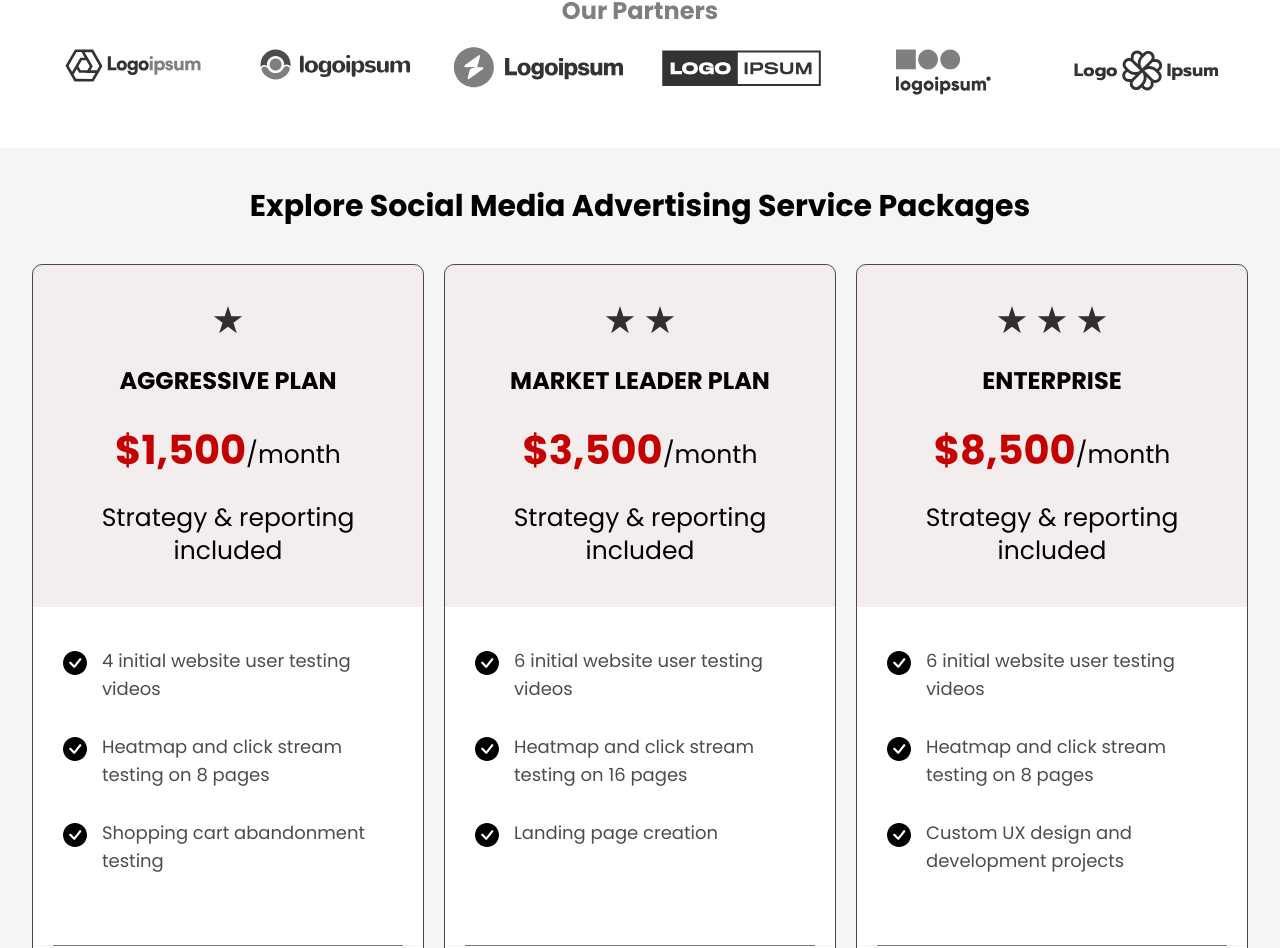
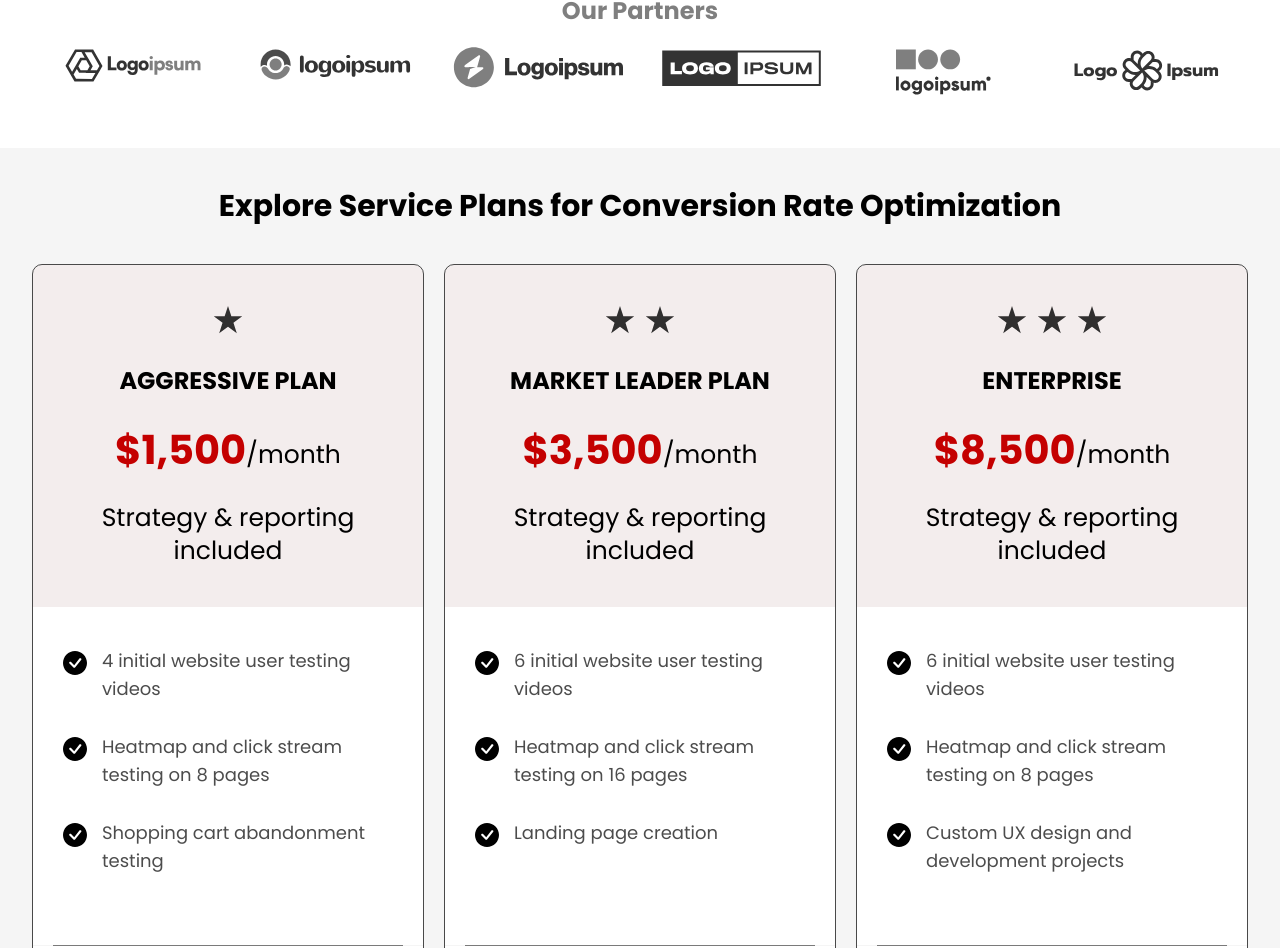
Before and after one commit to Musclednazmul123/muscled-landing-pages, a Next.js app: page /views/cro-services in a window 1280 px wide. Shown: the part 871-1819 px from the top of the page. Built offline with nearby package versions, Linux system fonts and the light colour scheme.

Commit message:
fixed wrong title

```diff
--- a/components/CROServices/PricingPlanSection.tsx
+++ b/components/CROServices/PricingPlanSection.tsx
@@ -7,7 +7,7 @@ const PricingPlanSection: NextPage = () => {
   return (
     <Section>
       <h2 className="text-center py-10 text-3xl">
-        Explore Social Media Advertising Service Packages
+        Explore Service Plans for Conversion Rate Optimization
       </h2>
       <div className="grid grid-cols-3 gap-5">
         <PricingCard
@@ -23,7 +23,7 @@ const PricingPlanSection: NextPage = () => {
           ]}
           starCount={1}
         />
-         <PricingCard
+        <PricingCard
           title="MARKET LEADER PLAN"
           duration="month"
           subtitle="Strategy & reporting included"
@@ -36,7 +36,7 @@ const PricingPlanSection: NextPage = () => {
           ]}
           starCount={2}
         />
-         <PricingCard
+        <PricingCard
           title="ENTERPRISE"
           duration="month"
           subtitle="Strategy & reporting included"
```
